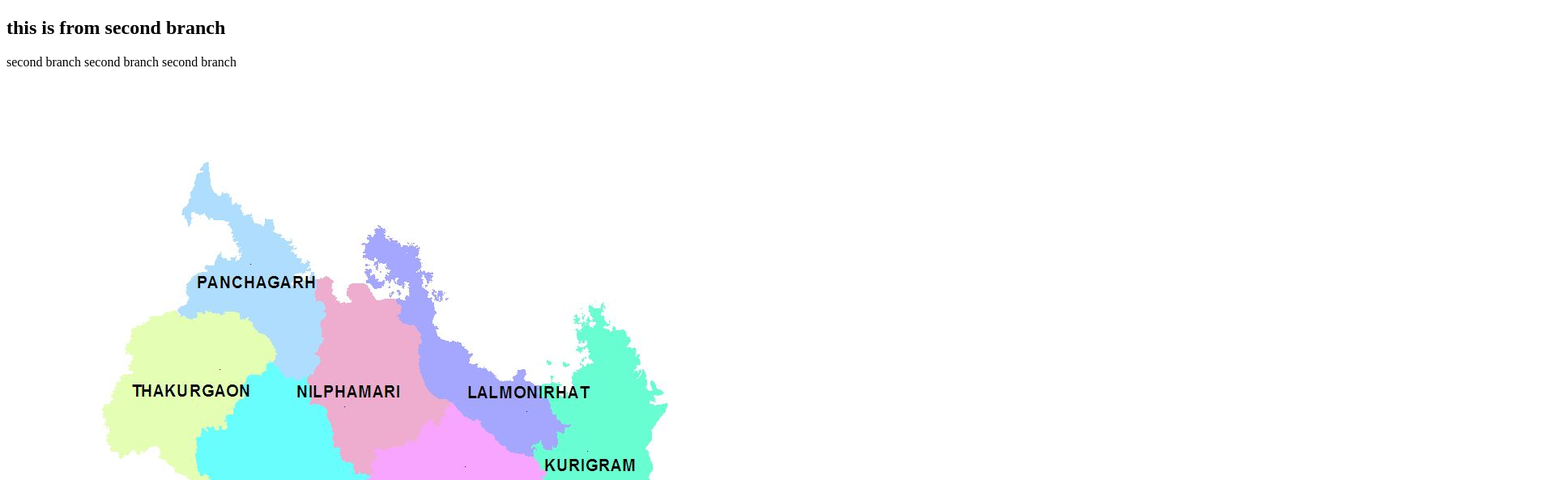
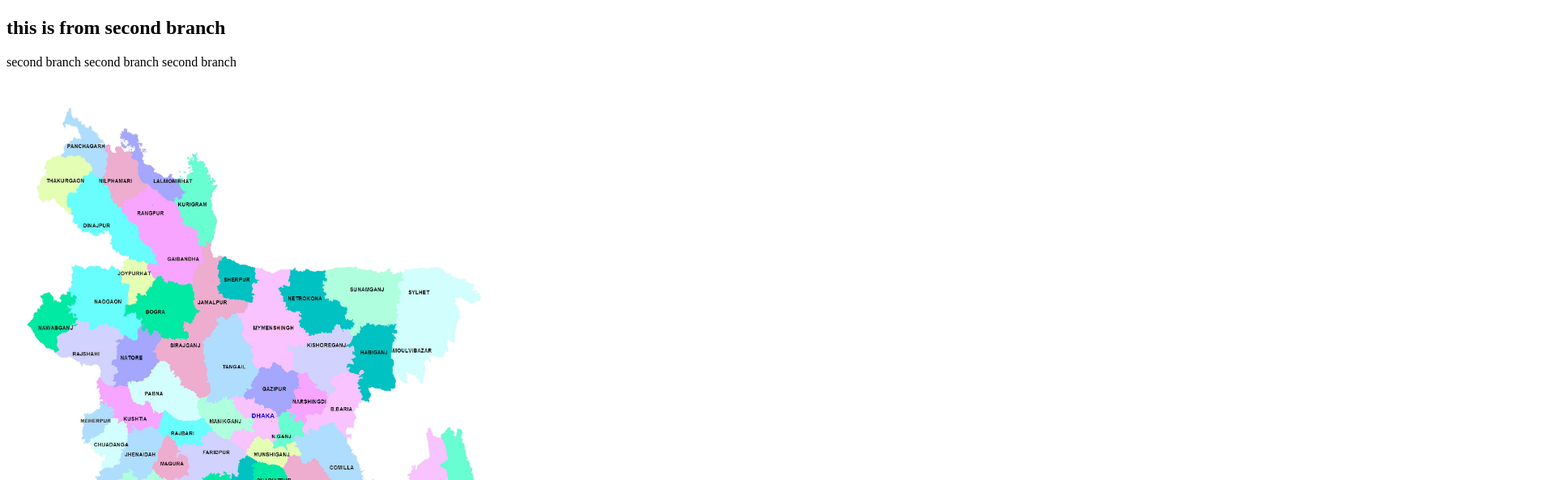
Before and after one commit to ProdipKirtania/my-first-website, a plain HTML site: page index.html in a window 1280 px wide. Shown: the part 443-1036 px from the top of the page at 81% size, 1920 px wide, since content can reach past the window. Drawn offline with Linux system fonts and the light colour scheme.

Commit message:
add width to bd map

```diff
--- a/index.html
+++ b/index.html
@@ -15,6 +15,6 @@
 
     <h2>this is from second branch</h2>
     <p>second branch second branch second branch</p>
-    <img src="bdmap.jpg" alt="">
+    <img src="bdmap.jpg" alt="" style="width: 50%">
 </body>
 </html>
```
